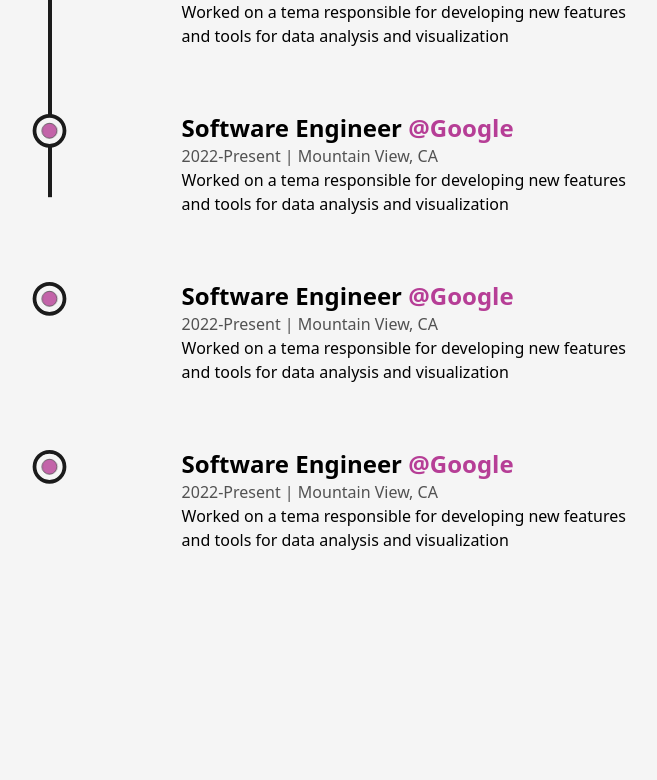
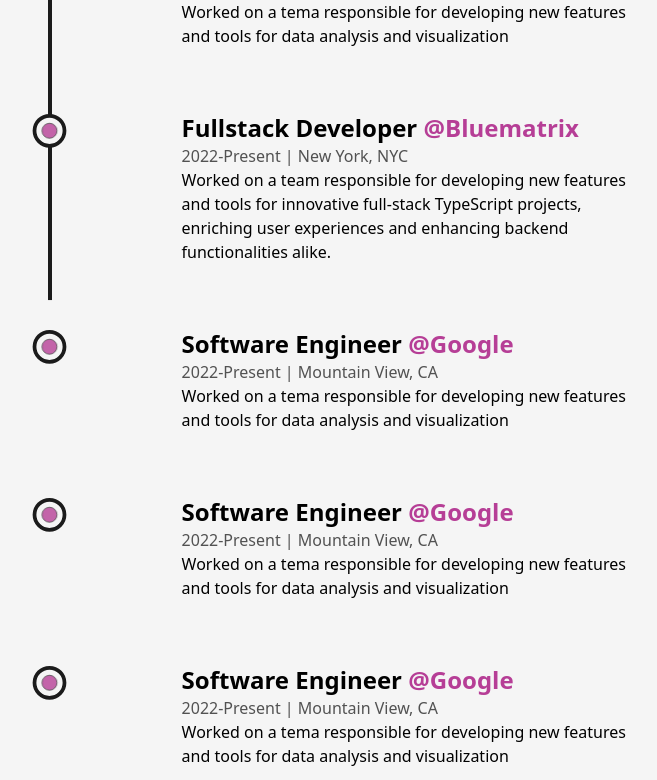
Before and after one commit to bryanbuitrago/portfolio-site, a Next.js app: page /about in a window 1280 px wide. Shown: the part 2580-3360 px from the top of the page, without its empty margins (244-901 px from the left). Built offline with nearby package versions, Linux system fonts and the light colour scheme.

Commit message:
Add Last job experience.

```diff
--- a/src/components/Experience.js
+++ b/src/components/Experience.js
@@ -49,12 +49,20 @@
                     dark:bg-light md:w-[2px] md:left-[30px] xs:left-[20px]' />
 
                 <ul className='w-full flex flex-col items-start justify-between ml-4 xs:ml-2'>
-                    <Details
+                <Details
                         position='Software Engineer' company='Google'
                         companyLink='www.google.com'
                         time='2022-present' address='Mountain View, CA'
                         work='Worked on a tema responsible for developing new features and tools for
                               data analysis and visualization'
+                    />
+                    <Details
+                        position='Fullstack Developer' company='Bluematrix'
+                        companyLink='www.bluematrix.com'
+                        time='2022-present' address='New York, NYC'
+                        work='  Worked on a team responsible for developing
+                                new features and tools for innovative full-stack TypeScript projects,
+                                enriching user experiences and enhancing backend functionalities alike. '
                     />
                     <Details
                         position='Software Engineer' company='Google'
```
